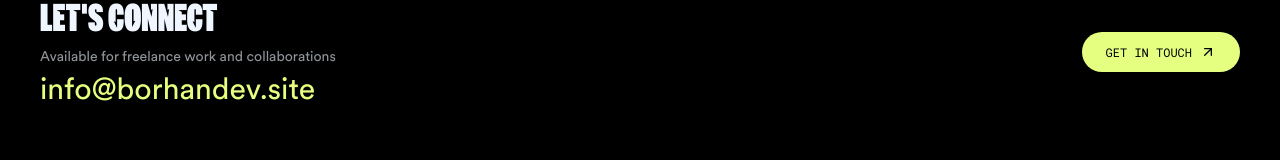
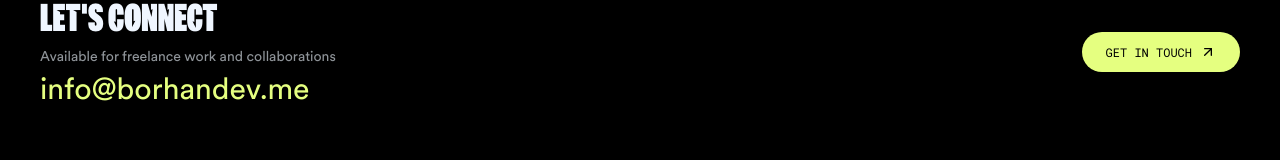
Before and after one commit to borhanrahi/borhan-dev, a Next.js app: page /contact in a window 1280 px wide. Shown: the part 1238-1398 px from the top of the page. Built offline with nearby package versions, Linux system fonts and the light colour scheme; a web font is replaced by a local one.

Commit message:
updated  url

```diff
--- a/app/api/contact/route.ts
+++ b/app/api/contact/route.ts
@@ -52,7 +52,7 @@ export async function POST(request: Request) {
     }
 
     const data = await resend.emails.send({
-      from: "info@borhandev.site",
+      from: "info@borhandev.me",
       to: process.env.EMAIL_USER,
       subject: "New Contact Form Submission",
       html: `
--- a/app/components/contact/ContactForm.tsx
+++ b/app/components/contact/ContactForm.tsx
@@ -18,8 +18,8 @@ const contactInfo = [
   {
     icon: Mail,
     title: "Email",
-    value: "info@borhandev.site",
-    link: "mailto:info@borhandev.site",
+    value: "info@borhandev.me",
+    link: "mailto:info@borhandev.me",
   },
   {
     icon: Phone,
--- a/app/components/homepage/Footer.tsx
+++ b/app/components/homepage/Footer.tsx
@@ -32,7 +32,7 @@ const Footer = () => {
     { icon: Github, href: "https://github.com/borhanrahi", label: "GitHub" },
     { icon: Linkedin, href: "https://www.linkedin.com/in/borhan-uddin-rahi/", label: "LinkedIn" },
     { icon: Twitter, href: "https://x.com/borhan_rahi", label: "Twitter" },
-    { icon: Mail, href: "mailto:info@borhandev.site", label: "Email" },
+    { icon: Mail, href: "mailto:info@borhandev.me", label: "Email" },
   ];
 
   return (
@@ -48,10 +48,10 @@ const Footer = () => {
               Available for freelance work and collaborations
             </p>
             <Link
-              href="mailto:info@borhandev.site"
+              href="mailto:info@borhandev.me"
               className="mt-1 block font-circular-web text-3xl text-highlight hover:text-blue-50/60 transition-colors"
             >
-              info@borhandev.site
+              info@borhandev.me
             </Link>
           </div>
 
--- a/app/layout.tsx
+++ b/app/layout.tsx
@@ -22,7 +22,7 @@ export const metadata: Metadata = {
   openGraph: {
     title: "Borhan Dev - Full Stack Developer & UI/UX Designer",
     description: "Professional full-stack developer specializing in React, Next.js, Node.js, and modern web technologies.",
-    url: "https://borhandev.site/",
+    url: "https://borhandev.me/",
     siteName: "Borhan Dev",
     images: [
       {
```
Also changed, not shown: 1 other file (tests, documents, lock files or other folders).
